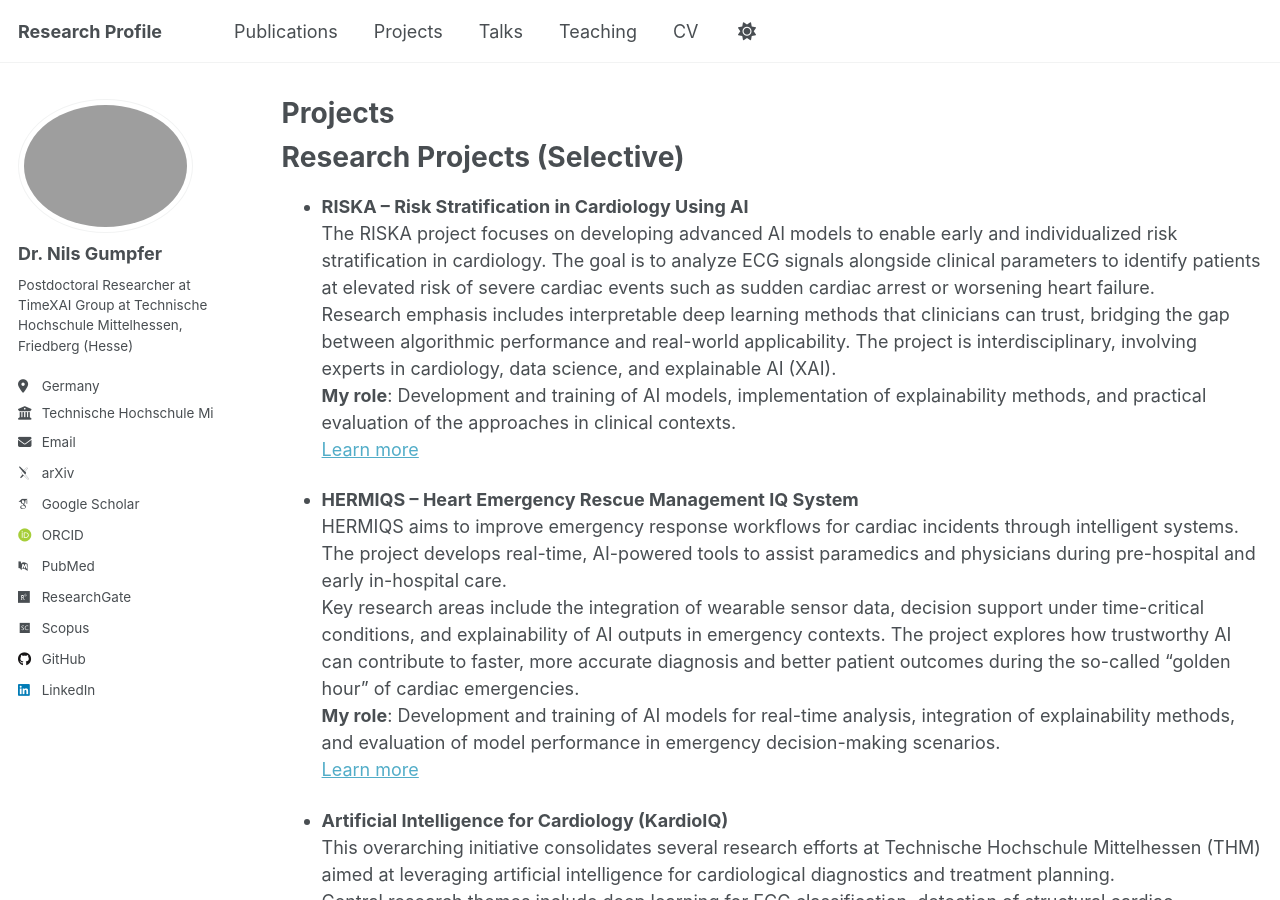
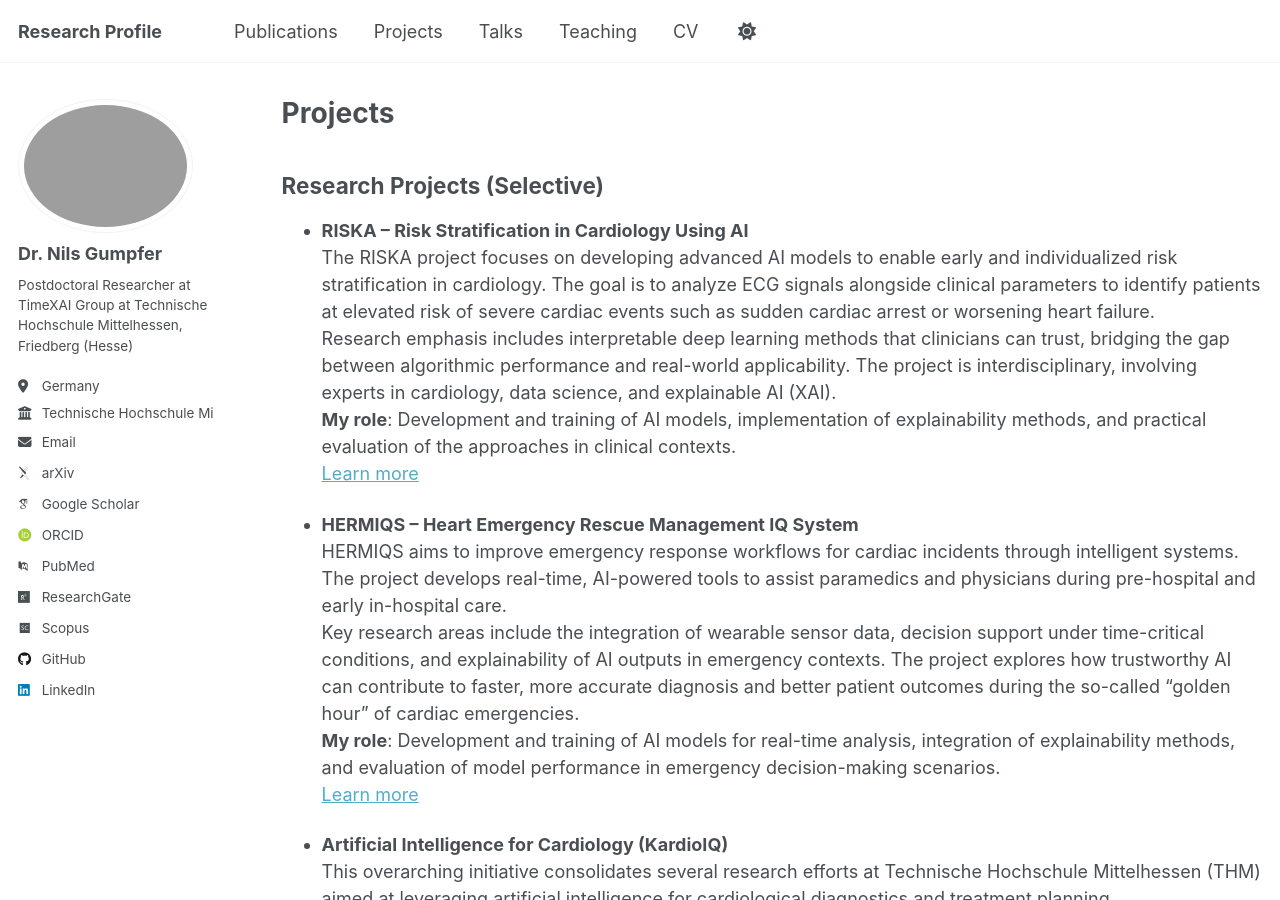
Before and after one commit to nilsgumpfer/nilsgumpfer.github.io, a Jekyll site: the page built from _pages/projects.md, in a window 1280 px wide and 900 px high. Built offline with Jekyll 4.4.1, drawn with Linux system fonts in a browser that asks for light colours; some web fonts are replaced; a script that is not in the unit is left out.

Commit message:
2025-07-28_18:30:37

```diff
--- a/_pages/projects.md
+++ b/_pages/projects.md
@@ -7,7 +7,7 @@ author_profile: true
 
 {% include base_path %}
 
-# Research Projects (Selective)
+## Research Projects (Selective)
 
 - **RISKA – Risk Stratification in Cardiology Using AI**
   The RISKA project focuses on developing advanced AI models to enable early and individualized risk stratification in cardiology. The goal is to analyze ECG signals alongside clinical parameters to identify patients at elevated risk of severe cardiac events such as sudden cardiac arrest or worsening heart failure.
```
